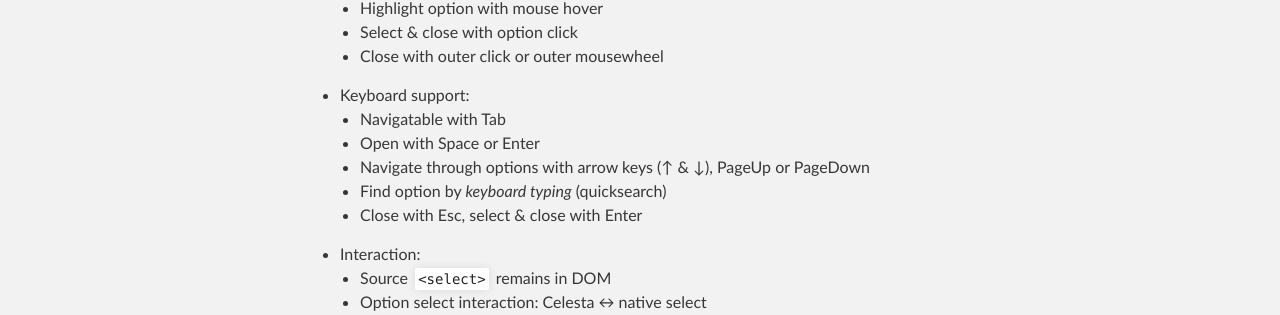
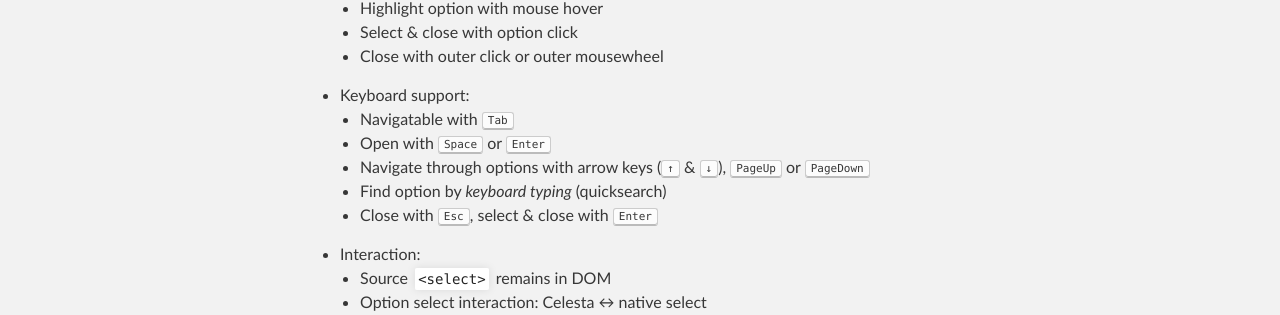
Before and after one commit to thybzi/celesta, a Jekyll site: the page built from index.html, in a window 1280 px wide. Shown: the part 1621-1936 px from the top of the page. Built offline with Jekyll 4.4.1, drawn with Linux system fonts in a browser that asks for light colours.

Commit message:
Style for <kbd> tag

```diff
--- a/stylesheets/stylesheet.css
+++ b/stylesheets/stylesheet.css
@@ -190,6 +190,23 @@ pre code {
 
 code.safe {
   word-break: break-all;
+}
+
+kbd {
+  display: inline-block;
+  padding: 3px 5px;
+  font-family: Monaco, "Bitstream Vera Sans Mono", "Lucida Console", Terminal, monospace;
+  font-size: 11px;
+  line-height: 10px;
+  color: #373737;
+  vertical-align: middle;
+  background-color: #fcfcfc;
+  border: solid 1px #ccc;
+  border-bottom-color: #bbb;
+  border-radius: 3px;
+  -moz-border-radius: 3px;
+  -webkit-border-radius: 3px;
+  box-shadow: inset 0 -1px 0 #bbb;
 }
 
 blockquote {
```
